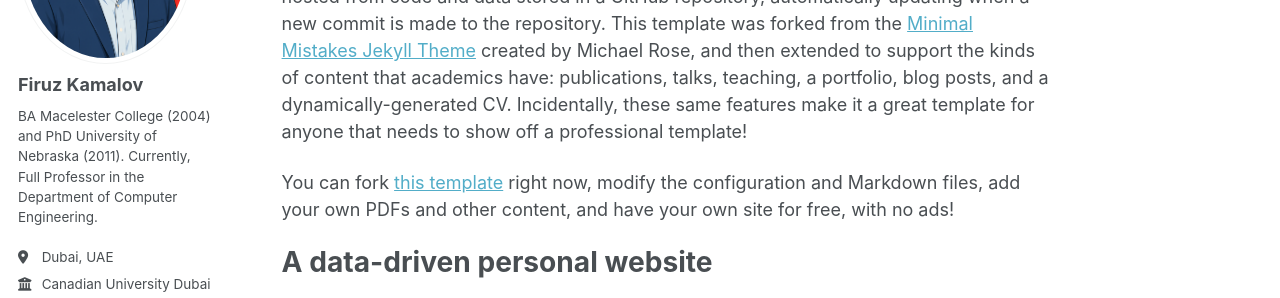
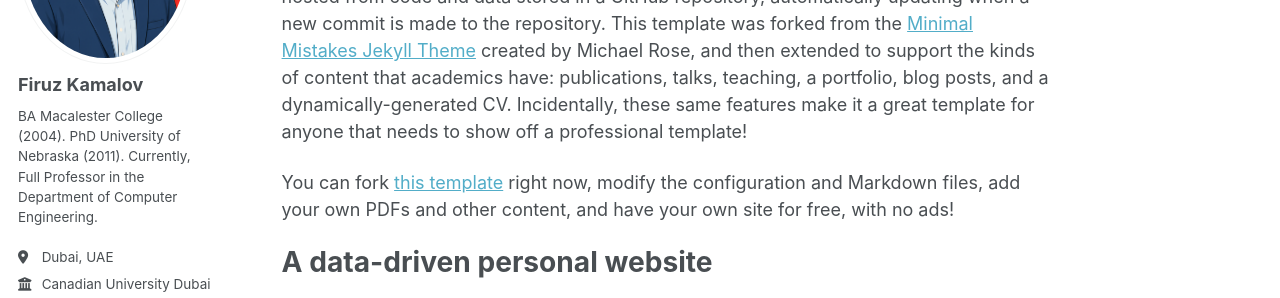
Before and after one commit to firuz-kamalov/firuz-kamalov.github.io, a Jekyll site: the page built from _pages/about.md, in a window 1280 px wide. Shown: the part 242-540 px from the top of the page. Built offline with Jekyll 4.4.1, drawn with Linux system fonts in a browser that asks for light colours; some web fonts are replaced; a script bundle is joined from its source files by our own code; library files that are not in the unit come from our copies.

Commit message:
Update _config.yml

```diff
--- a/_config.yml
+++ b/_config.yml
@@ -26,7 +26,7 @@ author:
   avatar           : "profile.png"
   name             : "Firuz Kamalov"
   pronouns         : # example: "she/her"
-  bio              : "BA Macelester College (2004) and PhD University of Nebraska (2011). Currently, Full Professor in the Department of Computer Engineering."
+  bio              : "BA Macalester College (2004). PhD University of Nebraska (2011). Currently, Full Professor in the Department of Computer Engineering."
   location         : "Dubai, UAE"
   employer         : "Canadian University Dubai"
   uri              : # URL
```
